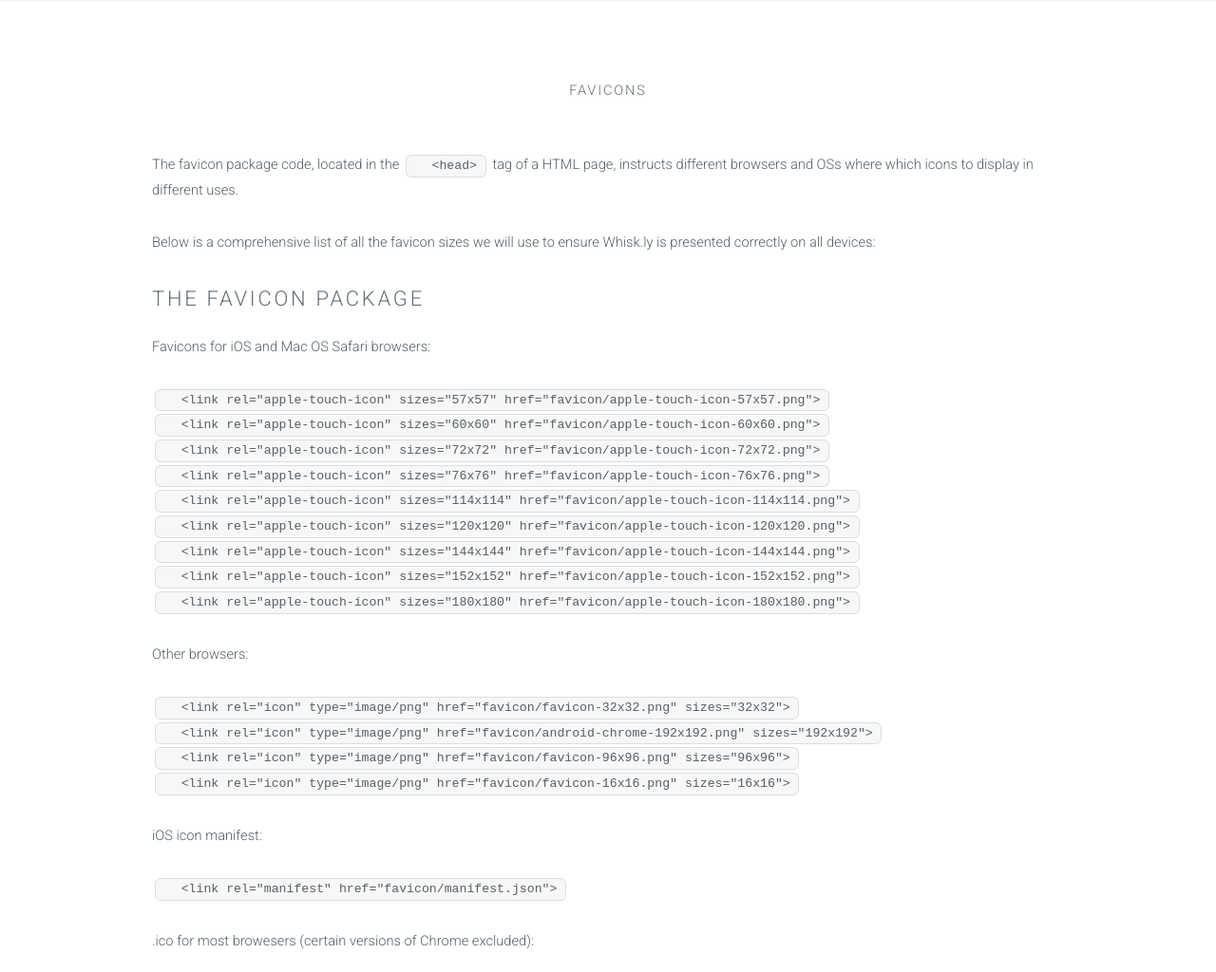
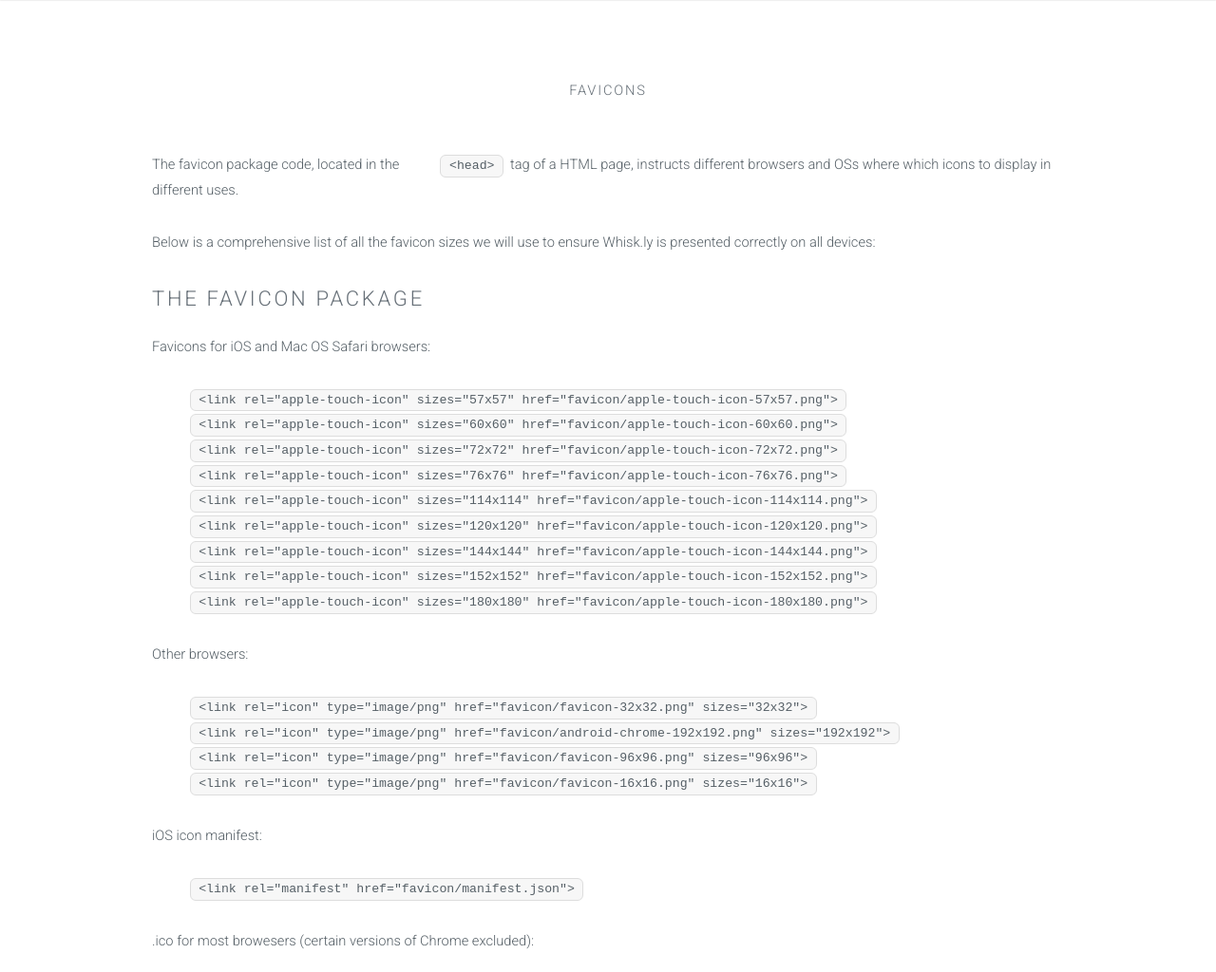
Before and after one commit to simple-recipe-manager/srm-web-fe, a PHP site: page /wiki/how-to/content/favicons.html in a window 1280 px wide. Shown: the part 44-1068 px from the top of the page at 95% size. Run offline with PHP 8.4, Linux system fonts and the light colour scheme.

Commit message:
Created inline code class

```diff
--- a/src/wiki/css/style.css
+++ b/src/wiki/css/style.css
@@ -120,7 +120,11 @@
 		font-size: 0.9em;
 		margin: 0 0.25em;
 		padding: 0.25em 0.65em;
-		padding-left: 2em;
+		margin-left: 3em;
+	}
+
+	code .inline-code {
+		margin-left: 0em;
 	}
 
 	pre {
--- a/src/wiki/how-to/content/favicons.html
+++ b/src/wiki/how-to/content/favicons.html
@@ -44,7 +44,7 @@
 				</header>
 				<div class="container">
 					<section>
-						<p>The favicon package code, located in the <code>&lt;head&gt;</code> tag of a HTML page, instructs different browsers and OSs where which icons to display in different uses.</p>
+						<p>The favicon package code, located in the <code class="inline-code">&lt;head&gt;</code> tag of a HTML page, instructs different browsers and OSs where which icons to display in different uses.</p>
 
 						<p>Below is a comprehensive list of all the favicon sizes we will use to ensure Whisk.ly is presented correctly on all devices:</p>
 
```
